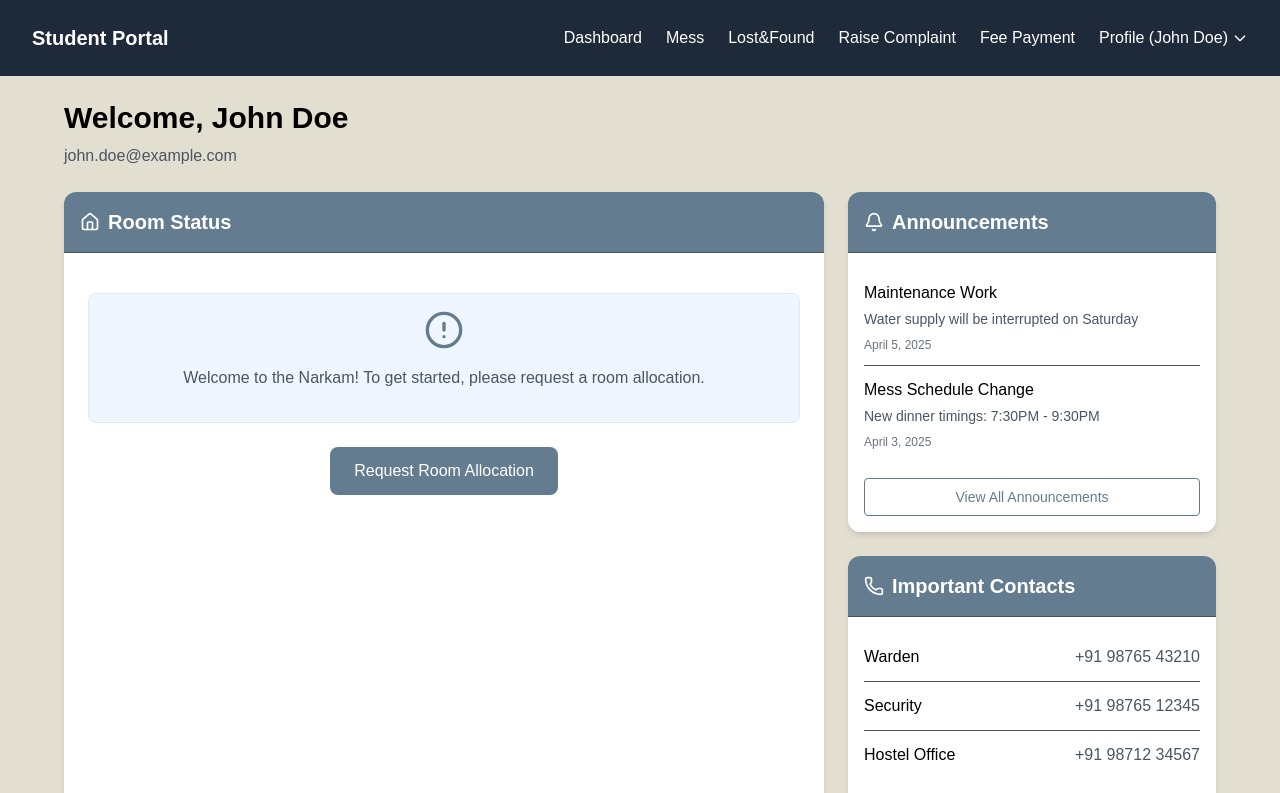
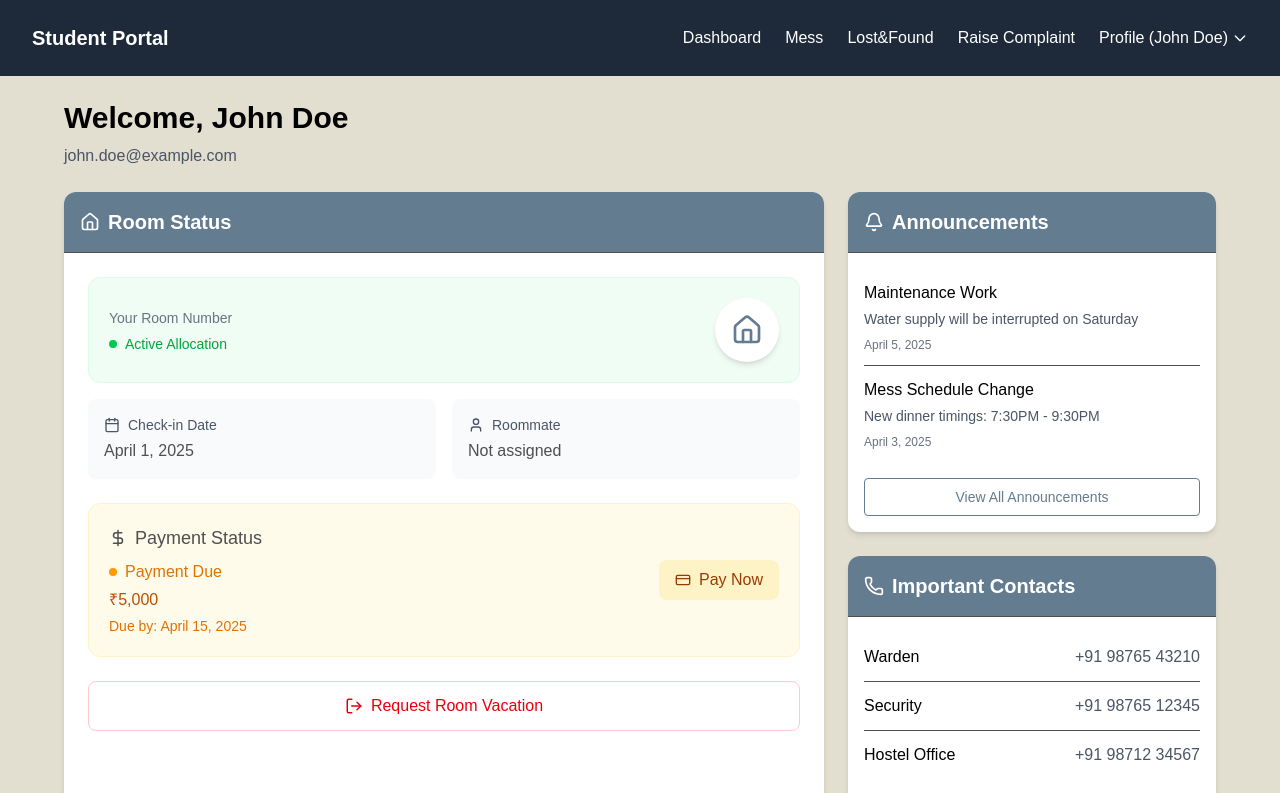
Before and after one commit to GKA-exe/webathon-3.0, a Next.js app in the folder frontend/: page /student/dashboard in a window 1280 px wide. Shown: the top 793 px of the page. Built offline with nearby package versions, Linux system fonts and the light colour scheme.

Commit message:
Linked Payment page.

```diff
--- a/frontend/src/Components/SNavbar/SNavbar.jsx
+++ b/frontend/src/Components/SNavbar/SNavbar.jsx
@@ -1,6 +1,6 @@
 "use client";
-import React, { useState } from 'react';
-import Link from 'next/link';
+import React, { useState } from "react";
+import Link from "next/link";
 
 const SNavbar = () => {
   const [isProfileDropdownOpen, setIsProfileDropdownOpen] = useState(false);
@@ -65,7 +65,7 @@ const SNavbar = () => {
             <NavItem label="Mess" href="/student/mess" />
             <NavItem label="Lost&Found" href="/student/lostfound" />
             <NavItem label="Raise Complaint" href="/student/complaint" />
-            <NavItem label="Fee Payment" href="/student/fee-payment" />
+            {/* <NavItem label="Fee Payment" href="https://pages.razorpay.com/pl_QFWot3sVQj6YzD/view" /> */}
 
             {/* Profile dropdown for desktop */}
             <div className="relative">
@@ -92,7 +92,6 @@ const SNavbar = () => {
 
               {isProfileDropdownOpen && (
                 <div className="absolute right-0 mt-2 w-48 bg-white rounded-md shadow-lg py-1 z-10">
-
                   <a
                     href="/student/laundry"
                     className="block px-4 py-2 text-sm text-gray-700 hover:bg-gray-100"
@@ -153,7 +152,9 @@ const SNavbar = () => {
                 <span>Profile ({studentName})</span>
                 <svg
                   xmlns="http://www.w3.org/2000/svg"
-                  className={`h-4 w-4 transition-transform ${isProfileDropdownOpen ? 'rotate-180' : ''}`}
+                  className={`h-4 w-4 transition-transform ${
+                    isProfileDropdownOpen ? "rotate-180" : ""
+                  }`}
                   fill="none"
                   viewBox="0 0 24 24"
                   stroke="currentColor"
@@ -189,10 +190,7 @@ const SNavbar = () => {
 // Helper component for desktop navigation items
 const NavItem = ({ label, href }) => {
   return (
-    <a
-      href={href}
-      className="hover:text-gray-300"
-    >
+    <a href={href} className="hover:text-gray-300">
       {label}
     </a>
   );
@@ -201,10 +199,7 @@ const NavItem = ({ label, href }) => {
 // Helper component for mobile navigation items
 const MobileNavItem = ({ label, href }) => {
   return (
-    <a
-      href={href}
-      className="block py-2 hover:text-gray-300"
-    >
+    <a href={href} className="block py-2 hover:text-gray-300">
       {label}
     </a>
   );
--- a/frontend/src/app/student/dashboard/page.jsx
+++ b/frontend/src/app/student/dashboard/page.jsx
@@ -1,37 +1,51 @@
 "use client";
-import React, { useState } from 'react';
-import { useRouter } from 'next/navigation';
-import { Home, Bell, Phone, Clock, User, Calendar, AlertCircle, CreditCard, DollarSign, LogOut } from 'lucide-react';
+import React, { useState } from "react";
+import Link from "next/link";
+import { useRouter } from "next/navigation";
+import {
+  Home,
+  Bell,
+  Phone,
+  Clock,
+  User,
+  Calendar,
+  AlertCircle,
+  CreditCard,
+  DollarSign,
+  LogOut,
+} from "lucide-react";
 
 const StudentDashboard = ({ studentData }) => {
-  const [student, setStudent] = useState(studentData || {
-    id: '12345',
-    name: 'John Doe',
-    email: 'john.doe@example.com',
-    isFirstLogin: true,
-    roomAllocated: null,
-    // Added payment details
-    payment: {
-      status: 'due',
-      amount: 15000,
-      dueDate: 'April 15, 2025',
-      lastPaid: 'January 15, 2025'
+  const [student, setStudent] = useState(
+    studentData || {
+      id: "12345",
+      name: "John Doe",
+      email: "john.doe@example.com",
+      isFirstLogin: true,
+      roomAllocated: true,
+      // Added payment details
+      payment: {
+        status: "due",
+        amount: 5000,
+        dueDate: "April 15, 2025",
+        lastPaid: "January 15, 2025",
+      },
     }
-  });
+  );
 
   const router = useRouter();
 
   const handleRequestRoom = () => {
-    router.push('/student/room-request');
+    router.push("/student/room-request");
   };
 
   const handlePayFees = () => {
-    router.push('/student/payment');
+    router.push("https://pages.razorpay.com/pl_QFWot3sVQj6YzD/view");
   };
 
   const handleVacateRoom = () => {
     // In a real app, this would show a confirmation dialog first
-    router.push('/student/vacate-room');
+    router.push("/student/vacate-room");
   };
 
   // Sample announcements data
@@ -40,23 +54,25 @@ const StudentDashboard = ({ studentData }) => {
       id: 1,
       title: "Maintenance Work",
       message: "Water supply will be interrupted on Saturday",
-      date: "April 5, 2025"
+      date: "April 5, 2025",
     },
     {
       id: 2,
       title: "Mess Schedule Change",
       message: "New dinner timings: 7:30PM - 9:30PM",
-      date: "April 3, 2025"
-    }
+      date: "April 3, 2025",
+    },
   ];
 
   return (
-    <div className="min-h-screen p-4 md:p-6" style={{ backgroundColor: '#e2ded0' }}>
+    <div className="min-h-screen p-4 md:p-6" style={{ backgroundColor: "#e2ded0" }}>
       <div className="max-w-6xl mx-auto">
         {/* Welcome Header */}
         <div className="flex flex-col md:flex-row justify-between items-start md:items-center mb-6">
           <div>
-            <h1 className="text-2xl md:text-3xl font-bold mb-2 text-black">Welcome, {student.name}</h1>
+            <h1 className="text-2xl md:text-3xl font-bold mb-2 text-black">
+              Welcome, {student.name}
+            </h1>
             <p className="text-gray-600">{student.email}</p>
           </div>
         </div>
@@ -64,7 +80,7 @@ const StudentDashboard = ({ studentData }) => {
         <div className="grid grid-cols-1 md:grid-cols-3 gap-6">
           {/* Room Status Card */}
           <div className="md:col-span-2 bg-white rounded-xl shadow-md overflow-hidden">
-            <div className="p-4 border-b" style={{ backgroundColor: '#647c90' }}>
+            <div className="p-4 border-b" style={{ backgroundColor: "#647c90" }}>
               <h2 className="text-xl font-semibold flex items-center text-white">
                 <Home size={20} className="mr-2" />
                 Room Status
@@ -75,7 +91,7 @@ const StudentDashboard = ({ studentData }) => {
               {student.isFirstLogin && !student.roomAllocated ? (
                 <div className="text-center py-4">
                   <div className="mb-6 bg-blue-50 p-4 rounded-lg border border-blue-100">
-                    <AlertCircle size={40} className="mx-auto mb-4" style={{ color: '#647c90' }} />
+                    <AlertCircle size={40} className="mx-auto mb-4" style={{ color: "#647c90" }} />
                     <p className="text-gray-600 mb-4">
                       Welcome to the Narkam! To get started, please request a room allocation.
                     </p>
@@ -83,7 +99,7 @@ const StudentDashboard = ({ studentData }) => {
                   <button
                     onClick={handleRequestRoom}
                     className="px-6 py-3 text-white rounded-lg font-medium transition-all hover:shadow-lg"
-                    style={{ backgroundColor: '#647c90' }}
+                    style={{ backgroundColor: "#647c90", cursor: "pointer" }}
                   >
                     Request Room Allocation
                   </button>
@@ -101,7 +117,7 @@ const StudentDashboard = ({ studentData }) => {
                         </p>
                       </div>
                       <div className="p-4 bg-white rounded-full shadow-md">
-                        <Home size={32} style={{ color: '#647c90' }} />
+                        <Home size={32} style={{ color: "#647c90" }} />
                       </div>
                     </div>
                   </div>
@@ -125,10 +141,13 @@ const StudentDashboard = ({ studentData }) => {
                   </div>
 
                   {/* Payment Status Card */}
-                  <div className={`p-5 rounded-xl mb-6 ${
-                    student.payment.status === 'paid' ? 'bg-green-50 border border-green-100' :
-                    'bg-amber-50 border border-amber-100'
-                  }`}>
+                  <div
+                    className={`p-5 rounded-xl mb-6 ${
+                      student.payment.status === "paid"
+                        ? "bg-green-50 border border-green-100"
+                        : "bg-amber-50 border border-amber-100"
+                    }`}
+                  >
                     <div className="flex justify-between items-center">
                       <div>
                         <h3 className="text-lg font-medium flex items-center">
@@ -136,7 +155,7 @@ const StudentDashboard = ({ studentData }) => {
                           Payment Status
                         </h3>
 
-                        {student.payment.status === 'paid' ? (
+                        {student.payment.status === "paid" ? (
                           <div>
                             <div className="flex items-center text-green-600 mt-2">
                               <span className="w-2 h-2 rounded-full bg-green-500 mr-2"></span>
@@ -162,7 +181,7 @@ const StudentDashboard = ({ studentData }) => {
                         )}
                       </div>
 
-                      {student.payment.status === 'due' && (
+                      {student.payment.status === "due" && (
                         <button
                           onClick={handlePayFees}
                           className="px-4 py-2 bg-amber-100 text-amber-800 rounded-lg font-medium hover:bg-amber-200 transition-colors flex items-center"
@@ -194,7 +213,10 @@ const StudentDashboard = ({ studentData }) => {
                         </p>
                       </div>
                       <div className="ml-4">
-                        <div className="animate-spin rounded-full h-10 w-10 border-b-2" style={{ borderColor: '#647c90' }}></div>
+                        <div
+                          className="animate-spin rounded-full h-10 w-10 border-b-2"
+                          style={{ borderColor: "#647c90" }}
+                        ></div>
                       </div>
                     </div>
                     <div className="mt-4 pt-4 border-t border-amber-100 flex items-center">
@@ -211,7 +233,7 @@ const StudentDashboard = ({ studentData }) => {
           <div className="space-y-6">
             {/* Announcements Card */}
             <div className="bg-white rounded-xl shadow-md overflow-hidden">
-              <div className="p-4 border-b" style={{ backgroundColor: '#647c90' }}>
+              <div className="p-4 border-b" style={{ backgroundColor: "#647c90" }}>
                 <h2 className="text-xl font-semibold flex items-center text-white">
                   <Bell size={20} className="mr-2" />
                   Announcements
@@ -220,7 +242,7 @@ const StudentDashboard = ({ studentData }) => {
               <div className="p-4">
                 {announcements.length > 0 ? (
                   <div className="divide-y">
-                    {announcements.map(announcement => (
+                    {announcements.map((announcement) => (
                       <div key={announcement.id} className="py-3">
                         <h3 className="font-medium text-black">{announcement.title}</h3>
                         <p className="text-gray-600 text-sm mt-1">{announcement.message}</p>
@@ -233,16 +255,16 @@ const StudentDashboard = ({ studentData }) => {
                 )}
                 <button
                   className="w-full mt-4 py-2 text-sm rounded border transition-colors text-center"
-                  style={{ color: '#647c90', borderColor: '#647c90' }}
+                  style={{ color: "#647c90", borderColor: "#647c90", cursor: "pointer" }}
                 >
-                  View All Announcements
+                  <Link href="/student/notifications">View All Announcements</Link>
                 </button>
               </div>
             </div>
 
             {/* Important Contacts Card */}
             <div className="bg-white rounded-xl shadow-md overflow-hidden">
-              <div className="p-4 border-b" style={{ backgroundColor: '#647c90' }}>
+              <div className="p-4 border-b" style={{ backgroundColor: "#647c90" }}>
                 <h2 className="text-xl font-semibold flex items-center text-white">
                   <Phone size={20} className="mr-2" />
                   Important Contacts
@@ -271,7 +293,7 @@ const StudentDashboard = ({ studentData }) => {
                 </ul>
                 <button
                   className="w-full mt-4 py-2 text-sm rounded border transition-colors text-center"
-                  style={{ color: '#647c90', borderColor: '#647c90' }}
+                  style={{ color: "#647c90", borderColor: "#647c90" }}
                 >
                   Save Contacts
                 </button>
```
